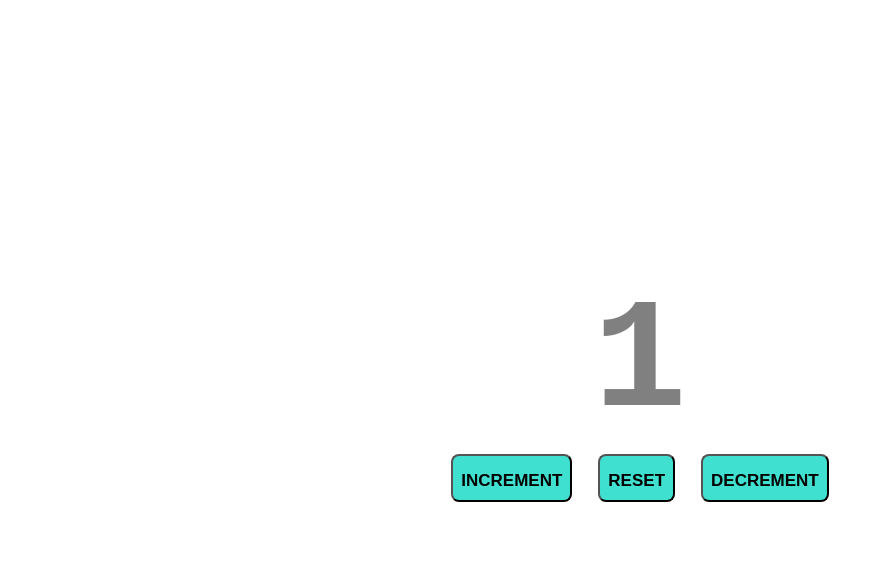
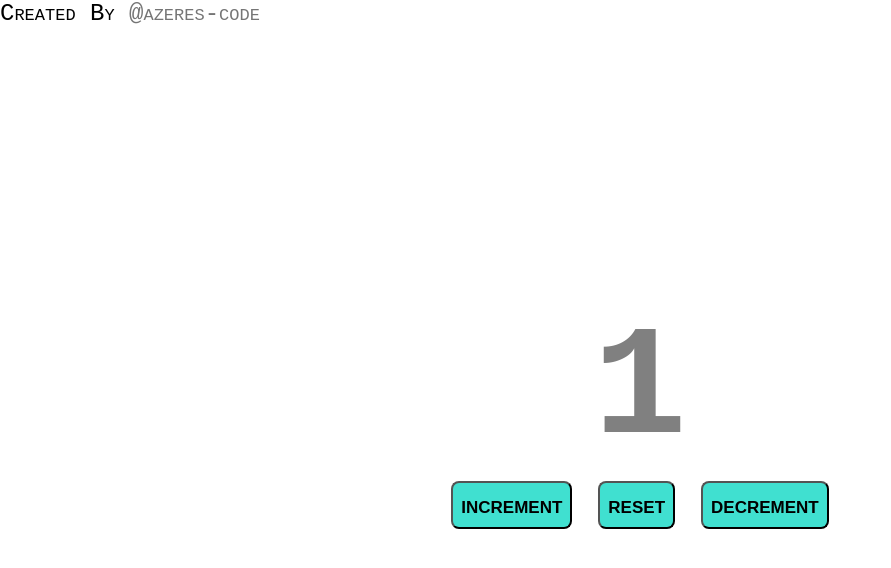
Before and after one commit to azeres-code/counter-1, a plain HTML site: page index.html in a window 1280 px wide. Both pictures are taken after a click on the button "increment". Shown: the whole page, without its empty margins (0-891 px from the left). Drawn offline with Linux system fonts and the light colour scheme.

Commit message:
final commit

```diff
--- a/index.html
+++ b/index.html
@@ -3,16 +3,19 @@
 <head>
     <meta charset="UTF-8">
     <meta name="viewport" content="width=device-width, initial-scale=1.0">
-    <title>Document</title>
+    <title>Counter Program</title>
     <link rel="stylesheet" href="style.css">
 </head>
 <body>
-    <div class="counter"><p id="digit">1</p></div>
+<label> Created By <a href="https://github.com/azeres-code">@azeres-code</a></label>
+<div class="body">
+    <div class="counter"><label id="digit">1</label></div>
     <div class="btn-drawer">
-        <button class="btn increment" id="increment"><span>increment</span></button>
+        <button class="btn increment" id="inc"><span>increment</span></button>
         <button class="btn reset" id="reset"><span>reset</span></button>
-        <button class="btn decrement" id="decrement"><span>decrement</span></button>
+        <button class="btn decrement" id="dec"><span>decrement</span></button>
     </div>
+</div>
 </body>
 <script src="script.js"></script>
 </html>
--- a/script.js
+++ b/script.js
@@ -0,0 +1,19 @@
+const digit = document.getElementById("digit")
+const inc_btn = document.getElementById("inc")
+const dec_btn = document.getElementById("dec")
+const reset_btn = document.getElementById("reset")
+let num = 0
+digit.textContent = num
+
+reset_btn.onclick = function reset() {
+    num = 0
+    digit.textContent = num
+}
+inc_btn.onclick = function inc(){
+    num++
+    digit.textContent = num
+}
+dec_btn.onclick = function dec(){
+    num--
+    digit.textContent = num
+}
--- a/style.css
+++ b/style.css
@@ -5,6 +5,21 @@
 }
 
 body{
+    font-family: 'Courier New', Courier, monospace;
+}
+
+label{
+    font-size: 1.5em;
+    font-style: none;
+    font-variant: small-caps;
+}
+
+a{
+    text-decoration: none;
+    color: rgb(117, 117, 117);
+}
+
+.body{
     font-family: monospace;
     display: flex;
     flex-direction: column;
```
